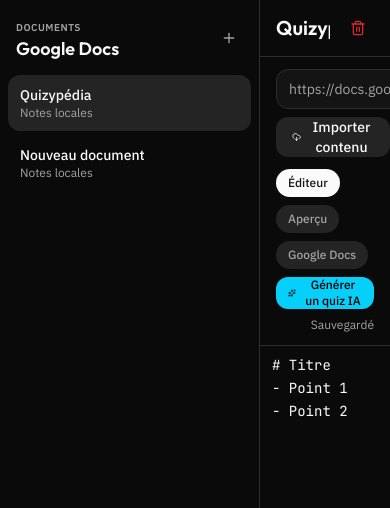
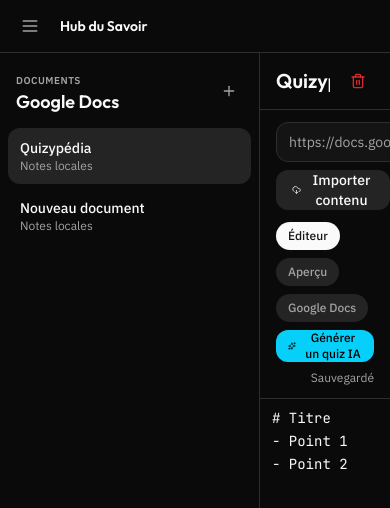
Before and after one commit to gabrielluthun/hub-des-savoirs, a React (Create React App) app: page / in a window 390 px wide. Shown: the top 508 px of the page. Built offline with nearby package versions, Linux system fonts and the light colour scheme.

Commit message:
feat(app): add mobile header menu toggle

```diff
--- a/src/app/AppShell.tsx
+++ b/src/app/AppShell.tsx
@@ -1,3 +1,5 @@
+import { useState } from 'react';
+import { Menu } from 'lucide-react';
 import { Sidebar } from '@/app/Sidebar';
 import { AnkiView } from '@/features/anki/AnkiView';
 import { DocsView } from '@/features/docs/DocsView';
@@ -10,11 +12,24 @@
 export function AppShell() {
   const { state } = useStore();
   const tab = state.settings.activeTab;
+  const [mobileNavOpen, setMobileNavOpen] = useState(false);
 
   return (
     <div className="flex h-full min-h-0 bg-background text-foreground">
-      <Sidebar />
-      <main className="min-w-0 flex-1 overflow-hidden">
+      <Sidebar mobileOpen={mobileNavOpen} onMobileClose={() => setMobileNavOpen(false)} />
+      <div className="flex min-w-0 flex-1 flex-col overflow-hidden">
+        <header className="flex items-center gap-3 border-b border-border px-3 py-2 md:hidden">
+          <button
+            type="button"
+            onClick={() => setMobileNavOpen(true)}
+            className="rounded-lg p-2 text-muted-foreground hover:bg-secondary hover:text-foreground"
+            aria-label="Ouvrir le menu"
+          >
+            <Menu className="h-5 w-5" />
+          </button>
+          <p className="font-display text-sm font-semibold">Hub du Savoir</p>
+        </header>
+        <main className="min-h-0 min-w-0 flex-1 overflow-hidden">
           {tab === 'docs' && <DocsView />}
           {tab === 'anki' && <AnkiView />}
           {tab === 'jetpunk' && <JetPunkView />}
@@ -23,5 +38,6 @@
           {tab === 'settings' && <SettingsView />}
         </main>
       </div>
+    </div>
   );
 }
```
Lines whose indentation alone changed are shown as unchanged.
